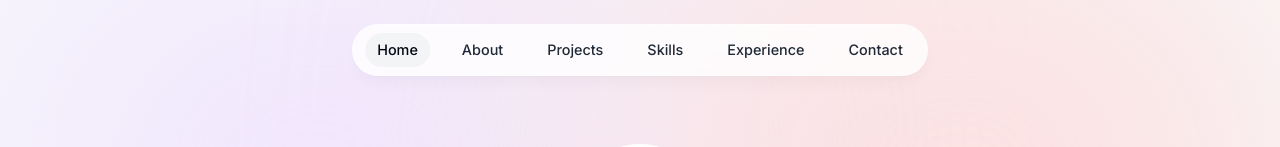
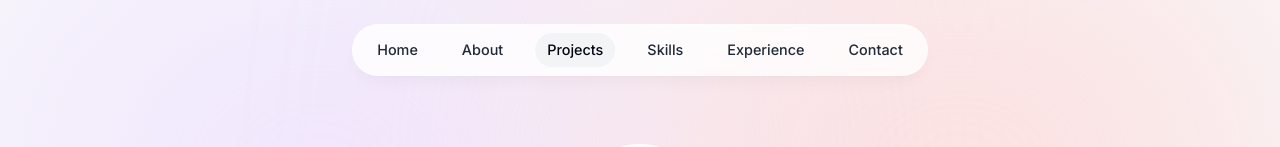
Before and after one commit to uttamakwana/portfolio-nextjs, a Next.js app: page / in a window 1280 px wide. Shown: the top 147 px of the page. Built offline with nearby package versions, Linux system fonts and the light colour scheme.

Commit message:
Finished with the Header functinoality

```diff
--- a/app/layout.tsx
+++ b/app/layout.tsx
@@ -2,6 +2,7 @@ import type { Metadata } from "next";
 import { Inter } from "next/font/google";
 import "./globals.css";
 import { Header } from "@/components";
+import ActiveSectionContextProvider from "@/context/ActiveSectionContext";
 
 const inter = Inter({ subsets: ["latin"] });
 
@@ -25,8 +26,10 @@ export default function RootLayout({
           <div className="bg-purple-200 rounded-full blur-[10rem] w-[50%] h-[300px] max-w-[800px]"></div>
           <div className="bg-red-200  rounded-full blur-[10rem] w-[50%] h-[300px] max-w-[800px]"></div>
         </div>
-        <Header />
-        {children}
+        <ActiveSectionContextProvider>
+          <Header />
+          {children}
+        </ActiveSectionContextProvider>
       </body>
     </html>
   );
--- a/components/About/About.tsx
+++ b/components/About/About.tsx
@@ -2,12 +2,15 @@
 import React from "react";
 import SectionHeading from "../SectionHeading/SectionHeading";
 import { motion } from "framer-motion";
+import { useSectionInView } from "@/lib/hooks";
 
 export default function About() {
+  const { ref } = useSectionInView({ section: "About", threshold: 1 });
   return (
     <motion.section
       id="about"
-      className="max-w-[100%] mb-28 text-center leading-8 sm:mb-40 scroll-mt-28"
+      ref={ref}
+      className="max-w-[100%] mb-28 text-center leading-8 sm:mb-40 scroll-mt-28 relative"
       initial={{ opacity: 0, y: 100 }}
       animate={{ opacity: 1, y: 0 }}
       transition={{ delay: 0.175 }}
--- a/components/Header/Header.tsx
+++ b/components/Header/Header.tsx
@@ -1,13 +1,14 @@
 "use client";
-
-import React, { useState } from "react";
+import React from "react";
 import { motion } from "framer-motion";
 import { links } from "@/lib/data";
 import Link from "next/link";
 import clsx from "clsx";
+import { useActiveSectionContext } from "@/context/ActiveSectionContext";
 
 export default function Header() {
-  const [activeSection, setActiveSection] = useState("Home");
+  const { activeSection, setActiveSection, setTimeOfLastClick } =
+    useActiveSectionContext();
 
   return (
     <header className="z-[999] relative">
@@ -30,13 +31,13 @@ export default function Header() {
                 className={clsx(
                   "flex w-full items-center justify-center px-3 py-3 text-gray-800 transition",
                   {
-                    "text-gray-950":
-                      activeSection === link.name,
+                    "text-gray-950": activeSection === link.name,
                   }
                 )}
                 href={link.hash}
                 onClick={() => {
                   setActiveSection(link.name);
+                  setTimeOfLastClick(Date.now());
                 }}
               >
                 {link.name}
--- a/components/Intro/Intro.tsx
+++ b/components/Intro/Intro.tsx
@@ -1,5 +1,7 @@
 "use client";
+import { useActiveSectionContext } from "@/context/ActiveSectionContext";
 import { uttamImg } from "@/lib/data";
+import { useSectionInView } from "@/lib/hooks";
 import { motion } from "framer-motion";
 import Image from "next/image";
 import Link from "next/link";
@@ -8,8 +10,13 @@ import { BsArrowRight, BsGithub, BsLinkedin } from "react-icons/bs";
 import { HiDownload } from "react-icons/hi";
 
 export default function Intro() {
+  const { ref } = useSectionInView({ section: "Home", threshold: 1 });
   return (
-    <section className="text-center mb-10 sm:mb-0 scroll-mt-[100rem]" id='home'>
+    <section
+      ref={ref}
+      className="text-center mb-10 sm:mb-0 scroll-mt-[100rem] relative"
+      id="home"
+    >
       <div className="flex items-center justify-center">
         <div className="relative">
           <motion.div
--- a/components/Projects/Projects.tsx
+++ b/components/Projects/Projects.tsx
@@ -1,11 +1,14 @@
+"use client";
 import React from "react";
 import SectionHeading from "../SectionHeading/SectionHeading";
 import { projectsData } from "@/lib/data";
 import Project from "../Project/Project";
+import { useSectionInView } from '@/lib/hooks';
 
 export default function Projects() {
+  const { ref } = useSectionInView({ section: "Projects", threshold: 0.3 });
   return (
-    <section id="projects" className="scroll-mt-28">
+    <section id="projects" ref={ref} className="scroll-mt-28 relative">
       <SectionHeading>Projects</SectionHeading>
       <div>
         {projectsData.map((project) => (
--- /dev/null
+++ b/context/ActiveSectionContext.tsx
@@ -0,0 +1,42 @@
+"use client";
+import React, { useContext, useState } from "react";
+import { createContext } from "react";
+import { SectionName } from "@/lib/types";
+
+type ComponentProps = {
+  children: React.ReactNode;
+};
+type ContextType = {
+  activeSection: SectionName;
+  setActiveSection: React.Dispatch<React.SetStateAction<SectionName>>;
+  timeOfLastClick: number;
+  setTimeOfLastClick: React.Dispatch<React.SetStateAction<number>>;
+};
+
+export const ActiveSectionContext = createContext<ContextType | null>(null);
+export default function ActiveSectionContextProvider({
+  children,
+}: ComponentProps) {
+  const [activeSection, setActiveSection] = useState<SectionName>("Home");
+  const [timeOfLastClick, setTimeOfLastClick] = useState(0);
+  return (
+    <ActiveSectionContext.Provider
+      value={{
+        activeSection,
+        setActiveSection,
+        timeOfLastClick,
+        setTimeOfLastClick,
+      }}
+    >
+      {children}
+    </ActiveSectionContext.Provider>
+  );
+}
+
+export function useActiveSectionContext() {
+  const context = useContext(ActiveSectionContext);
+  if (context === null) {
+    throw new Error("Context is founded to be null!");
+  }
+  return context;
+}
--- /dev/null
+++ b/lib/hooks.ts
@@ -0,0 +1,21 @@
+import { useActiveSectionContext } from '@/context/ActiveSectionContext';
+import { useEffect } from 'react';
+import { useInView } from 'react-intersection-observer';
+import { SectionName } from './types';
+
+type CustomHookProps = {
+ section: SectionName,
+ threshold: number,
+}
+
+export function useSectionInView({ section, threshold }: CustomHookProps) {
+ const { ref, inView } = useInView({ threshold });
+ const { setActiveSection, timeOfLastClick } = useActiveSectionContext();
+
+ useEffect(() => {
+  if (inView && Date.now() - timeOfLastClick > 1000) {
+   setActiveSection(section);
+  }
+ }, [inView, setActiveSection, timeOfLastClick, section]);
+ return { ref };
+}
--- /dev/null
+++ b/lib/types.ts
@@ -0,0 +1,3 @@
+import { links } from './data';
+
+export type SectionName = typeof links[number]["name"]
```
